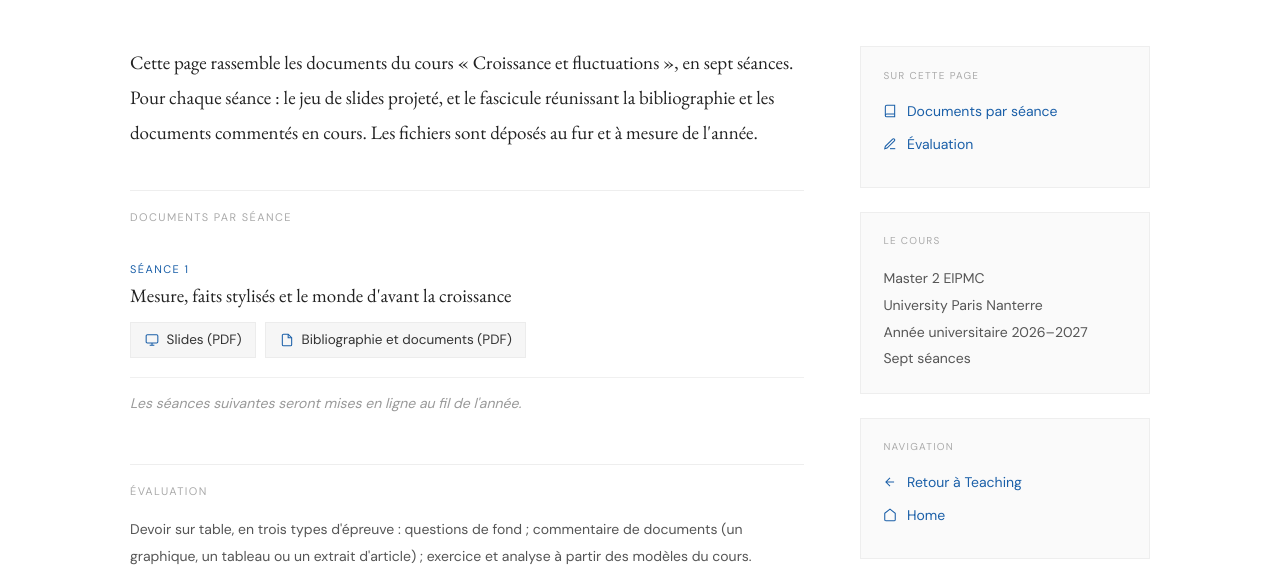
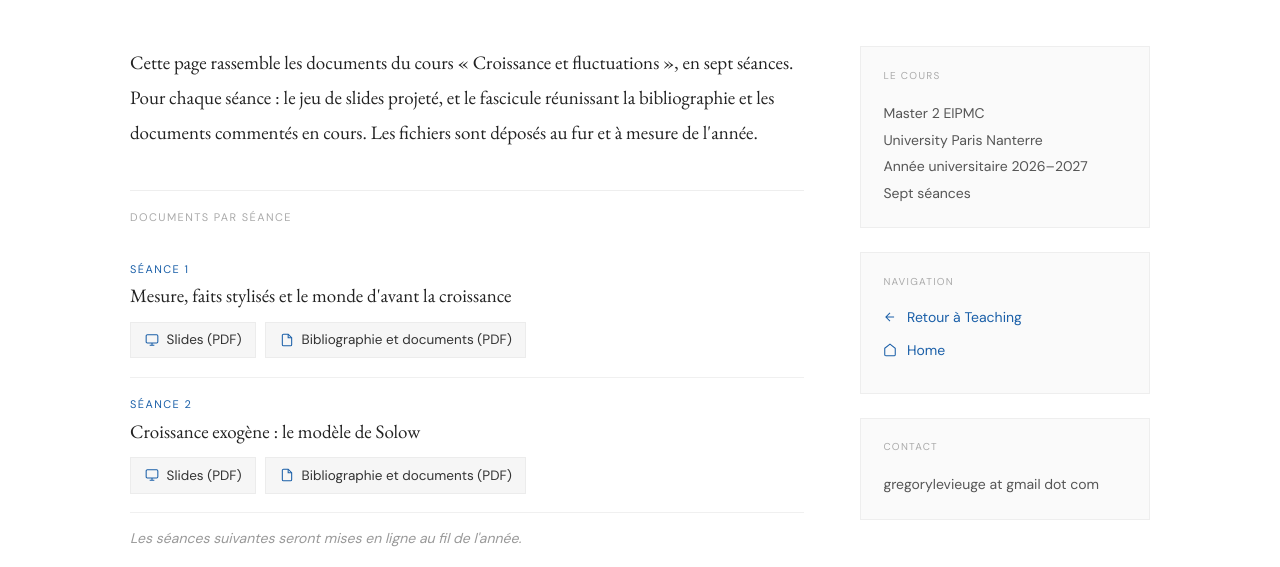
Before and after one commit to greglevieuge/greglevieuge.github.io, a plain HTML site: page levieuge_cours_croissance.html in a window 1280 px wide. Shown: the part 413-980 px from the top of the page. Drawn offline with nearby package versions, Linux system fonts and the light colour scheme.

Commit message:
Add files via upload

```diff
--- a/levieuge_cours_croissance.html
+++ b/levieuge_cours_croissance.html
@@ -140,28 +140,28 @@ footer{border-top:1px solid #eee;padding:1.5rem 0 2.5rem}
         </div>
       </div>
 
+      <div class="seance">
+        <div class="seance-num">Séance 2</div>
+        <div class="seance-titre">Croissance exogène : le modèle de Solow</div>
+        <div class="seance-liens">
+          <a class="dl" href="Cours%20Nanterre/seance2.pdf" target="_blank">
+            <svg width="14" height="14" viewBox="0 0 24 24" fill="none" stroke="#1a5fa8" stroke-width="1.8"><rect x="2" y="3" width="20" height="14" rx="2"/><path d="M8 21h8M12 17v4"/></svg>
+            Slides (PDF)
+          </a>
+          <a class="dl" href="Cours%20Nanterre/fascicule-seance2.pdf" target="_blank">
+            <svg width="14" height="14" viewBox="0 0 24 24" fill="none" stroke="#1a5fa8" stroke-width="1.8"><path d="M14 2H6a2 2 0 0 0-2 2v16a2 2 0 0 0 2 2h12a2 2 0 0 0 2-2V8z"/><polyline points="14 2 14 8 20 8"/></svg>
+            Bibliographie et documents (PDF)
+          </a>
+        </div>
+      </div>
+
       <!-- ===== FIN DU BLOC SÉANCE ===== -->
 
       <p class="a-venir">Les séances suivantes seront mises en ligne au fil de l'année.</p>
 
-      <div class="section-label" id="evaluation">Évaluation</div>
-      <p class="info-line">Devoir sur table, en trois types d'épreuve : questions de fond ; commentaire de documents (un graphique, un tableau ou un extrait d'article) ; exercice et analyse à partir des modèles du cours.</p>
-
     </main>
 
     <aside>
-      <div class="sidebar-card">
-        <div class="card-title">Sur cette page</div>
-        <a class="slink" href="#seances">
-          <svg width="14" height="14" viewBox="0 0 24 24" fill="none" stroke="#1a5fa8" stroke-width="1.8"><path d="M4 19.5A2.5 2.5 0 0 1 6.5 17H20"/><path d="M6.5 2H20v20H6.5A2.5 2.5 0 0 1 4 19.5v-15A2.5 2.5 0 0 1 6.5 2z"/></svg>
-          Documents par séance
-        </a>
-        <a class="slink" href="#evaluation">
-          <svg width="14" height="14" viewBox="0 0 24 24" fill="none" stroke="#1a5fa8" stroke-width="1.8"><path d="M12 20h9"/><path d="M16.5 3.5a2.121 2.121 0 0 1 3 3L7 19l-4 1 1-4L16.5 3.5z"/></svg>
-          Évaluation
-        </a>
-      </div>
-
       <div class="sidebar-card">
         <div class="card-title">Le cours</div>
         <div class="info-line">
```
Also changed, not shown: 4 other files.
